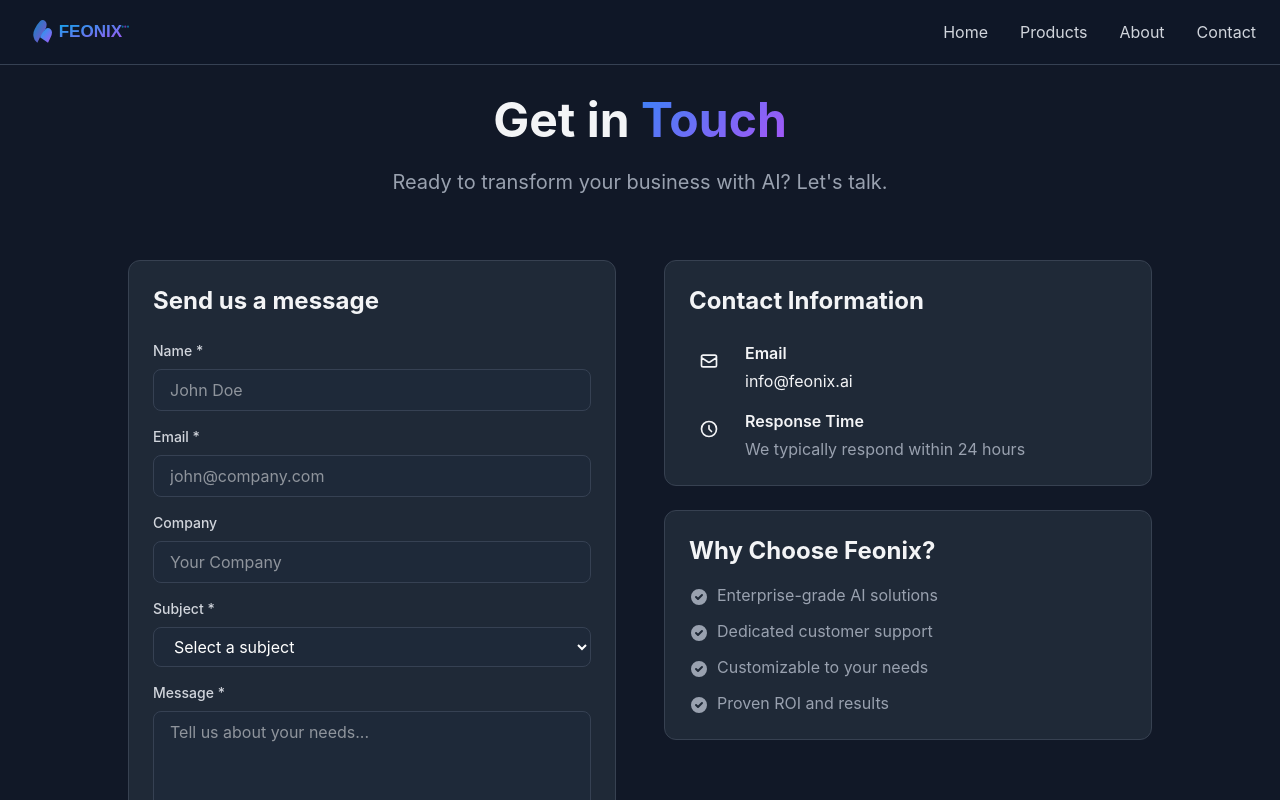
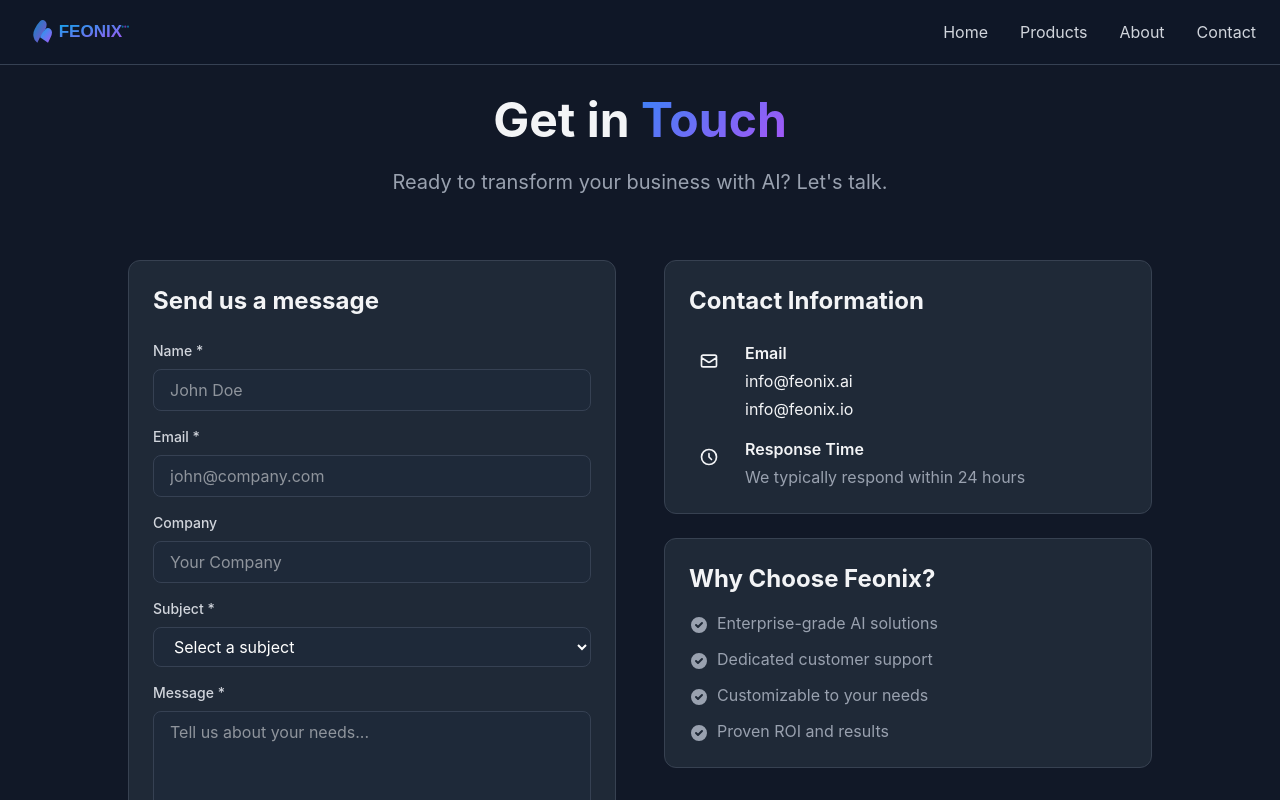
Before and after one commit to Tricky-Trickster/feonix-landing, a React (Vite) app: page /contact in a window 1280 px wide. Shown: the top 800 px of the page. Built offline with nearby package versions, Linux system fonts and the light colour scheme.

Commit message:
Add both email addresses (info@feonix.ai and info@feonix.io) to contact page

```diff
--- a/src/pages/Contact.tsx
+++ b/src/pages/Contact.tsx
@@ -146,9 +146,14 @@ export default function Contact() {
                   </div>
                   <div>
                     <h3 className="font-semibold mb-1">Email</h3>
-                    <a href="mailto:info@feonix.ai" className="text-primary-400 hover:text-primary-300">
-                      info@feonix.ai
-                    </a>
+                    <div className="space-y-1">
+                      <a href="mailto:info@feonix.ai" className="text-primary-400 hover:text-primary-300 block">
+                        info@feonix.ai
+                      </a>
+                      <a href="mailto:info@feonix.io" className="text-primary-400 hover:text-primary-300 block">
+                        info@feonix.io
+                      </a>
+                    </div>
                   </div>
                 </div>
 
```
